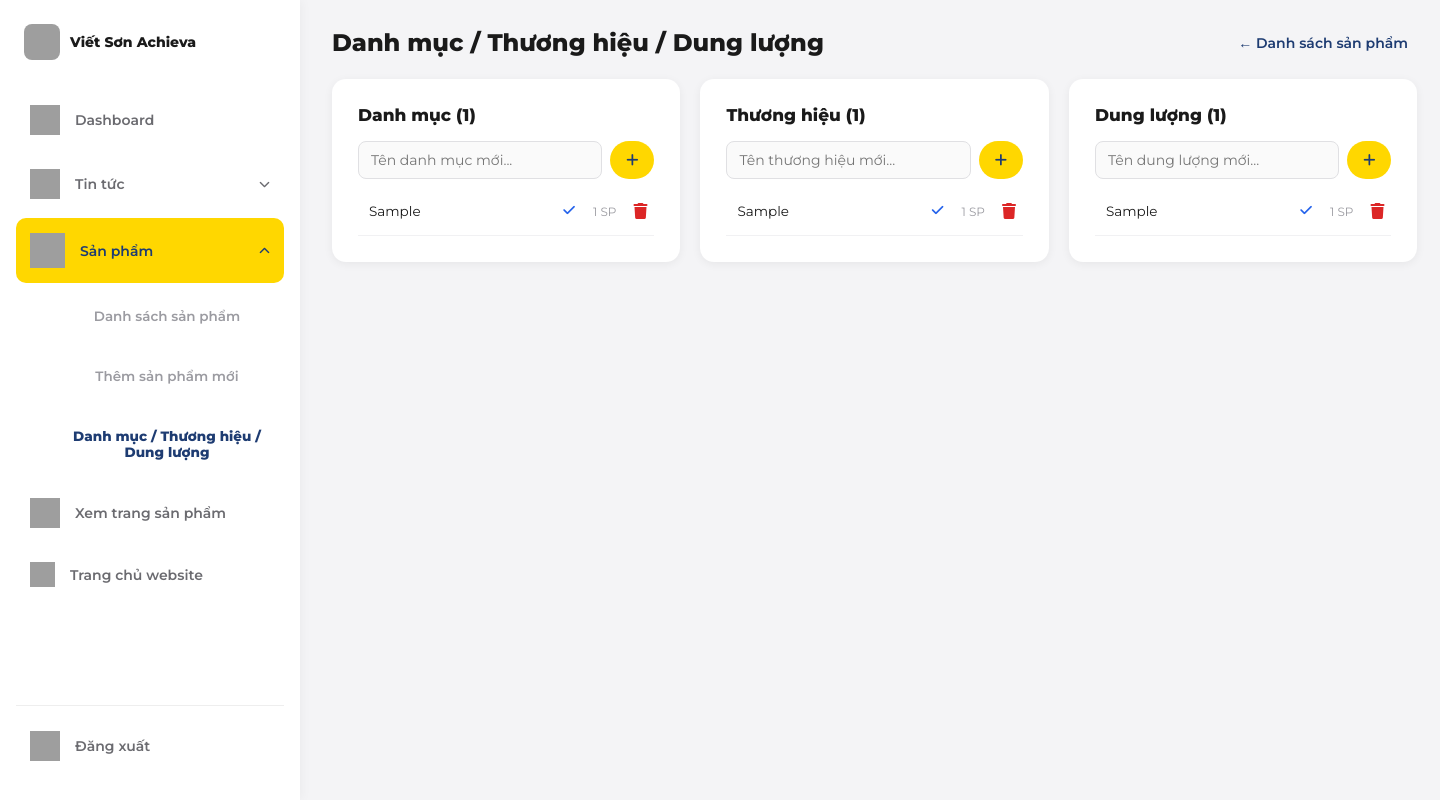
After one commit to AnVan02/phan-mem-web, a PHP site: page /admin/quanly_thuoctinh/danh-sach.php in a window 1440 px wide. The commit adds this page. Run offline with PHP 8.4, Linux system fonts and the light colour scheme; tables that the repository leaves empty hold one stand-in row (values such as "Sample post"); grey boxes are pictures that could not be loaded.

Commit message:
Initial commit

```diff
--- /dev/null
+++ b/admin/assets/css/thuoc-tinh.css
@@ -0,0 +1,132 @@
+/* ===== Trang quản lý Danh mục / Thương hiệu / Dung lượng ===== */
+
+.attr-grid {
+    display: grid;
+    grid-template-columns: repeat(3, 1fr);
+    gap: 20px;
+    align-items: start;
+}
+
+.attr-panel h2 {
+    margin-bottom: 16px;
+}
+
+.attr-add-form {
+    display: flex;
+    gap: 8px;
+    margin-bottom: 16px;
+}
+
+.attr-add-form input[type="text"] {
+    flex: 1;
+    font-family: inherit;
+    font-size: 14px;
+    padding: 9px 12px;
+    border: 1px solid #e0e0e3;
+    border-radius: 8px;
+    background: #fafafa;
+    color: #1a1a1a;
+}
+
+.attr-add-form input[type="text"]:focus {
+    outline: none;
+    border-color: #1e3c72;
+    background: #fff;
+}
+
+.attr-add-form button {
+    padding: 9px 16px;
+}
+
+.attr-list {
+    list-style: none;
+    margin: 0;
+    padding: 0;
+    display: flex;
+    flex-direction: column;
+    gap: 8px;
+}
+
+.attr-row {
+    display: flex;
+    align-items: center;
+    gap: 10px;
+    padding-bottom: 8px;
+    border-bottom: 1px solid #f1f1f3;
+}
+
+.attr-edit-form {
+    display: flex;
+    align-items: center;
+    gap: 6px;
+    flex: 1;
+    min-width: 0;
+}
+
+.attr-edit-form input[type="text"] {
+    flex: 1;
+    min-width: 0;
+    font-family: inherit;
+    font-size: 13.5px;
+    padding: 7px 10px;
+    border: 1px solid transparent;
+    border-radius: 6px;
+    background: transparent;
+    color: #1a1a1a;
+}
+
+.attr-edit-form input[type="text"]:focus {
+    outline: none;
+    border-color: #1e3c72;
+    background: #fafafa;
+}
+
+.attr-save-btn,
+.attr-delete-btn {
+    display: inline-flex;
+    align-items: center;
+    justify-content: center;
+    width: 28px;
+    height: 28px;
+    border: none;
+    border-radius: 6px;
+    background: none;
+    cursor: pointer;
+    text-decoration: none;
+    flex-shrink: 0;
+}
+
+.attr-save-btn {
+    color: #2563eb;
+}
+
+.attr-save-btn:hover {
+    background: #eff6ff;
+}
+
+.attr-delete-btn {
+    color: #dc2626;
+}
+
+.attr-delete-btn:hover {
+    background: #fee2e2;
+}
+
+.attr-usage {
+    font-size: 12px;
+    color: #9b9ba1;
+    white-space: nowrap;
+    flex-shrink: 0;
+}
+
+@media (max-width: 1200px) {
+    .attr-grid {
+        grid-template-columns: repeat(2, 1fr);
+    }
+}
+
+@media (max-width: 700px) {
+    .attr-grid {
+        grid-template-columns: 1fr;
+    }
+}
--- a/admin/includes/sidebar.php
+++ b/admin/includes/sidebar.php
@@ -36,6 +36,7 @@
             <div class="admin-submenu" <?php echo $active_page === 'san-pham' ? '' : 'style="display:none;"'; ?>>
                 <a href="<?php echo $ADMIN_ROOT; ?>quanly_sanpham/danh-sach-san-pham.php" class="admin-subnav-item <?php echo $active_sub === 'danh-sach' ? 'active' : ''; ?>">Danh sách sản phẩm</a>
                 <a href="<?php echo $ADMIN_ROOT; ?>quanly_sanpham/them-san-pham.php" class="admin-subnav-item <?php echo $active_sub === 'them' ? 'active' : ''; ?>">Thêm sản phẩm mới</a>
+                <a href="<?php echo $ADMIN_ROOT; ?>quanly_thuoctinh/danh-sach.php" class="admin-subnav-item <?php echo $active_sub === 'thuoc-tinh' ? 'active' : ''; ?>">Danh mục / Thương hiệu / Dung lượng</a>
             </div>
         </div>
 
--- /dev/null
+++ b/admin/quanly_thuoctinh/danh-sach.php
@@ -0,0 +1,121 @@
+<?php
+    require_once '../config/config.php';
+
+    function dem_san_pham_dung($pdo, $cot_khoa, $id) {
+        $stmt = $pdo->prepare("SELECT COUNT(*) FROM san_pham WHERE `$cot_khoa` = :id");
+        $stmt->execute([':id' => $id]);
+        return (int) $stmt->fetchColumn();
+    }
+
+    $panels = [
+        [
+            'loai' => 'danh_muc',
+            'nhan' => 'Danh mục',
+            'khoa' => 'ma_danh_muc',
+            'cot'  => 'ten_danh_muc',
+            'ds'   => $pdo->query("SELECT * FROM danh_muc ORDER BY ten_danh_muc ASC")->fetchAll(PDO::FETCH_ASSOC),
+        ],
+        [
+            'loai' => 'thuong_hieu',
+            'nhan' => 'Thương hiệu',
+            'khoa' => 'ma_thuong_hieu',
+            'cot'  => 'ten_thuong_hieu',
+            'ds'   => $pdo->query("SELECT * FROM thuong_hieu ORDER BY ten_thuong_hieu ASC")->fetchAll(PDO::FETCH_ASSOC),
+        ],
+        [
+            'loai' => 'dung_luong',
+            'nhan' => 'Dung lượng',
+            'khoa' => 'ma_dung_luong',
+            'cot'  => 'ten_dung_luong',
+            'ds'   => $pdo->query("SELECT * FROM dung_luong ORDER BY ten_dung_luong ASC")->fetchAll(PDO::FETCH_ASSOC),
+        ],
+    ];
+
+    $thong_bao = [
+        'da_them'          => ['success', 'Đã thêm mới thành công.'],
+        'da_sua'           => ['success', 'Đã cập nhật.'],
+        'da_xoa'           => ['success', 'Đã xoá.'],
+        'loi_thieu_ten'    => ['error', 'Vui lòng nhập tên.'],
+        'loi_dang_su_dung' => ['error', 'Không thể xoá vì đang có sản phẩm sử dụng mục này.'],
+    ];
+    $msg = isset($_GET['msg']) && isset($thong_bao[$_GET['msg']]) ? $thong_bao[$_GET['msg']] : null;
+
+    $ADMIN_ROOT = '../';
+    $active_page = 'san-pham';
+    $active_sub = 'thuoc-tinh';
+?>
+<!DOCTYPE html>
+<html lang="vi">
+
+<head>
+    <meta charset="UTF-8">
+    <meta name="viewport" content="width=device-width, initial-scale=1.0">
+    <title>Danh mục / Thương hiệu / Dung lượng - Admin</title>
+    <link rel="shortcut icon" href="../../assets/images/icon/logo VS_icon.jpg"/>
+    <link href="https://fonts.googleapis.com/css2?family=Montserrat:wght@400;500;600;700;800&display=swap" rel="stylesheet">
+    <link rel="stylesheet" href="https://cdnjs.cloudflare.com/ajax/libs/font-awesome/6.5.2/css/all.min.css">
+    <link rel="stylesheet" href="../assets/css/admin-layout.css">
+    <link rel="stylesheet" href="../assets/css/article.css">
+    <link rel="stylesheet" href="../assets/css/thuoc-tinh.css">
+</head>
+
+<body>
+    <div class="admin-shell">
+        <?php include '../includes/sidebar.php'; ?>
+
+        <main class="admin-main">
+            <div class="admin-main-header">
+                <h1>Danh mục / Thương hiệu / Dung lượng</h1>
+                <a href="../quanly_sanpham/danh-sach-san-pham.php" class="link-out">← Danh sách sản phẩm</a>
+            </div>
+
+            <?php if ($msg): ?>
+                <div class="admin-flash <?php echo $msg[0]; ?>"><?php echo htmlspecialchars($msg[1]); ?></div>
+            <?php endif; ?>
+
+            <div class="attr-grid">
+                <?php foreach ($panels as $p): ?>
+                    <div class="admin-panel attr-panel" id="<?php echo $p['loai']; ?>">
+                        <h2><?php echo htmlspecialchars($p['nhan']); ?> (<?php echo count($p['ds']); ?>)</h2>
+
+                        <form action="xuly.php#<?php echo $p['loai']; ?>" method="POST" class="attr-add-form">
+                            <input type="hidden" name="action" value="them">
+                            <input type="hidden" name="loai" value="<?php echo $p['loai']; ?>">
+                            <input type="text" name="ten" placeholder="Tên <?php echo mb_strtolower($p['nhan'], 'UTF-8'); ?> mới..." required>
+                            <button type="submit" class="btn-admin btn-admin-primary" title="Thêm"><i class="fa-solid fa-plus"></i></button>
+                        </form>
+
+                        <?php if (empty($p['ds'])): ?>
+                            <div class="admin-empty">Chưa có dữ liệu.</div>
+                        <?php else: ?>
+                            <ul class="attr-list">
+                                <?php foreach ($p['ds'] as $row):
+                                    $id = (int) $row[$p['khoa']];
+                                    $so_dung = dem_san_pham_dung($pdo, $p['khoa'], $id);
+                                ?>
+                                    <li class="attr-row">
+                                        <form action="xuly.php#<?php echo $p['loai']; ?>" method="POST" class="attr-edit-form">
+                                            <input type="hidden" name="action" value="sua">
+                                            <input type="hidden" name="loai" value="<?php echo $p['loai']; ?>">
+                                            <input type="hidden" name="id" value="<?php echo $id; ?>">
+                                            <input type="text" name="ten" value="<?php echo htmlspecialchars($row[$p['cot']]); ?>">
+                                            <button type="submit" class="attr-save-btn" title="Lưu"><i class="fa-solid fa-check"></i></button>
+                                        </form>
+                                        <span class="attr-usage"><?php echo $so_dung; ?> SP</span>
+                                        <a class="attr-delete-btn" title="Xoá"
+                                           href="xuly.php?action=xoa&loai=<?php echo $p['loai']; ?>&id=<?php echo $id; ?>"
+                                           onclick="return confirm('Xoá <?php echo htmlspecialchars(mb_strtolower($p['nhan'], 'UTF-8')); ?> này?<?php echo $so_dung > 0 ? ' Đang có ' . $so_dung . ' sản phẩm sử dụng.' : ''; ?>');">
+                                            <i class="fa-solid fa-trash"></i>
+                                        </a>
+                                    </li>
+                                <?php endforeach; ?>
+                            </ul>
+                        <?php endif; ?>
+                    </div>
+                <?php endforeach; ?>
+            </div>
+        </main>
+    </div>
+</body>
+
+</html>
```
Also changed, not shown: admin/quanly_thuoctinh/xuly.php (added, +62 -0 lines), 1 other file.
